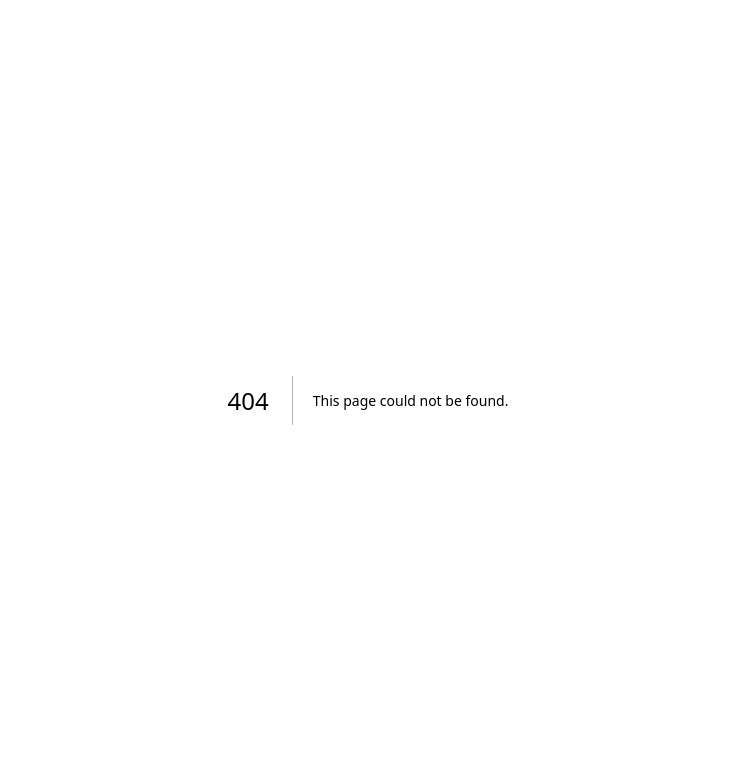
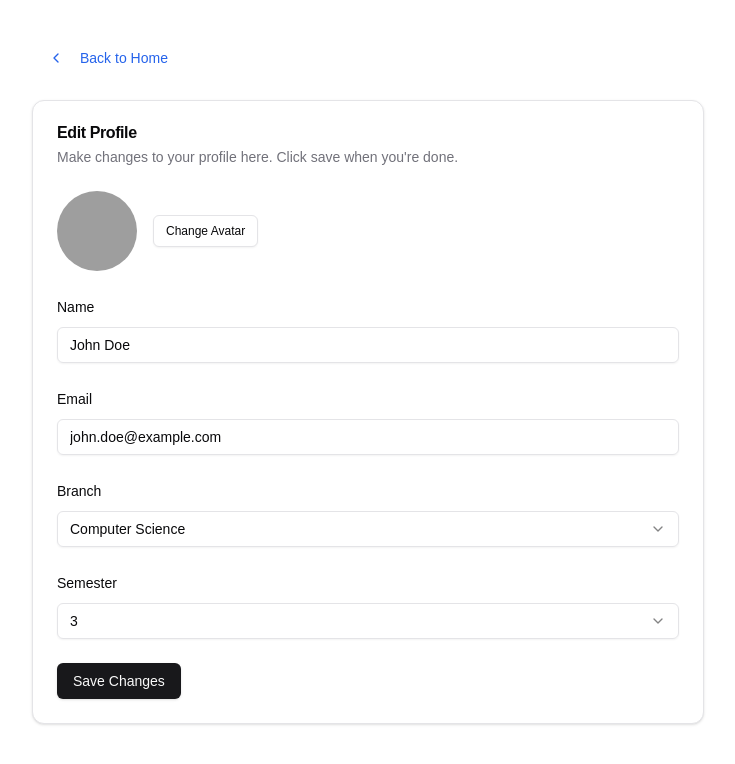
Before and after one commit to ayan15888/bms, a Next.js app in the folder bms/: page /profile in a window 1280 px wide. Before the commit this address had no page. Shown: the top 764 px of the page, without its empty margins (272-1007 px from the left). Built offline with nearby package versions, Linux system fonts and the light colour scheme; grey boxes are pictures that could not be loaded.

Commit message:
scrolbar

```diff
--- a/bms/app/layout.tsx
+++ b/bms/app/layout.tsx
@@ -1,12 +1,19 @@
 import type { Metadata } from "next";
 import localFont from "next/font/local";
+import { Inter } from "next/font/google";
 import "./globals.css";
+
+const inter = Inter({
+  subsets: ["latin"],
+  variable: "--font-inter",
+});
 
 const geistSans = localFont({
   src: "./fonts/GeistVF.woff",
   variable: "--font-geist-sans",
   weight: "100 900",
 });
+
 const geistMono = localFont({
   src: "./fonts/GeistMonoVF.woff",
   variable: "--font-geist-mono",
@@ -26,7 +33,7 @@ export default function RootLayout({
   return (
     <html lang="en">
       <body
-        className={`${geistSans.variable} ${geistMono.variable} antialiased`}
+        className={`${inter.variable} ${geistSans.variable} ${geistMono.variable} antialiased`}
       >
         {children}
       </body>
--- a/bms/app/page.tsx
+++ b/bms/app/page.tsx
@@ -1,4 +1,6 @@
 'use client'
+
+
 
 import { useState, useEffect } from 'react'
 import Link from 'next/link'
@@ -26,11 +28,11 @@ export default function Home() {
 
   return (
     <div className="min-h-screen bg-gradient-to-b from-blue-100 to-white">
-      <header className={`sticky top-0 z-50 transition-all duration-200 ${isScrolled ? 'bg-white/80 backdrop-blur-md shadow-md' : 'bg-transparent'}`}>
+      <header className={`sticky top-0 z-50 transition-all duration-200 ${isScrolled ? 'bg-white/20 backdrop-blur-md shadow-md' : 'bg-transparent'}`}>
         <div className="container mx-auto px-4 py-4 flex justify-between items-center">
           <Link href="/" className="flex items-center space-x-2">
-            <BookOpen className="h-8 w-8 text-blue-600" />
-            <span className="text-2xl font-bold text-blue-600">UniBook Exchange</span>
+            <BookOpen className="h-8 w-8 text-gray-600" />
+            <span className="text-2xl font-bold text-gray-600">UniBook</span>
           </Link>
           <nav className="space-x-4">
             <Button asChild variant="ghost">
@@ -50,8 +52,8 @@ export default function Home() {
             animate={{ opacity: 1, y: 0 }}
             transition={{ duration: 0.5 }}
           >
-            <h1 className="text-4xl md:text-5xl font-bold mb-4">University Book Exchange</h1>
-            <p className="text-xl text-gray-600 mb-8 max-w-2xl mx-auto">Buy and sell used textbooks within your university community!</p>
+            <h1 className="text-4xl md:text-5xl font-extrabold mb-4 font-serif">University Book Exchange</h1>
+            <p className="text-xl  text-gray-600 mb-8 max-w-2xl mx-auto">Buy and sell used textbooks within your university community!</p>
             <div className="flex max-w-md mx-auto">
               <Input type="text" placeholder="Search for books..." className="rounded-r-none" />
               <Button type="submit" className="rounded-l-none">
--- /dev/null
+++ b/bms/app/profile/page.tsx
@@ -0,0 +1,131 @@
+'use client'
+
+import { useState } from 'react'
+import Link from 'next/link'
+import { Button } from "@/components/ui/button"
+import { Input } from "@/components/ui/input"
+import { Label } from "@/components/ui/label"
+import { Card, CardContent, CardDescription, CardFooter, CardHeader, CardTitle } from "@/components/ui/card"
+import { Avatar, AvatarFallback, AvatarImage } from "@/components/ui/avatar"
+import { Select, SelectContent, SelectItem, SelectTrigger, SelectValue } from "@/components/ui/select"
+import { ChevronLeft } from 'lucide-react'
+
+export default function Component() {
+  const [profile, setProfile] = useState({
+    name: 'John Doe',
+    email: 'john.doe@example.com',
+    branch: 'Computer Science',
+    semester: '3',
+    avatar: '/placeholder.svg?height=100&width=100'
+  })
+
+  const handleChange = (e: React.ChangeEvent<HTMLInputElement>) => {
+    const { name, value } = e.target
+    setProfile(prev => ({ ...prev, [name]: value }))
+  }
+
+  const handleSelectChange = (name: string, value: string) => {
+    setProfile(prev => ({ ...prev, [name]: value }))
+  }
+
+  const handleSubmit = (e: React.FormEvent) => {
+    e.preventDefault()
+    // Here you would typically send the updated profile to your backend
+    console.log('Updated profile:', profile)
+    // For demo purposes, we'll just log the updated profile
+    alert('Profile updated successfully!')
+  }
+
+  return (
+    <div className="container mx-auto py-10">
+      <div className="max-w-2xl mx-auto">
+        <div className="mb-6">
+          <Button asChild variant="ghost" className="hover:bg-transparent">
+            <Link href="/" className="flex items-center text-blue-600">
+              <ChevronLeft className="mr-2 h-4 w-4" />
+              Back to Home
+            </Link>
+          </Button>
+        </div>
+        <Card>
+          <CardHeader>
+            <CardTitle>Edit Profile</CardTitle>
+            <CardDescription>Make changes to your profile here. Click save when you're done.</CardDescription>
+          </CardHeader>
+          <form onSubmit={handleSubmit}>
+            <CardContent className="space-y-6">
+              <div className="flex items-center space-x-4">
+                <Avatar className="w-20 h-20">
+                  <AvatarImage src={profile.avatar} alt={profile.name} />
+                  <AvatarFallback>{profile.name.split(' ').map(n => n[0]).join('')}</AvatarFallback>
+                </Avatar>
+                <Button variant="outline" size="sm">Change Avatar</Button>
+              </div>
+              <div className="space-y-2">
+                <Label htmlFor="name">Name</Label>
+                <Input
+                  id="name"
+                  name="name"
+                  value={profile.name}
+                  onChange={handleChange}
+                  required
+                />
+              </div>
+              <div className="space-y-2">
+                <Label htmlFor="email">Email</Label>
+                <Input
+                  id="email"
+                  name="email"
+                  type="email"
+                  value={profile.email}
+                  onChange={handleChange}
+                  required
+                />
+              </div>
+              <div className="space-y-2">
+                <Label htmlFor="branch">Branch</Label>
+                <Select
+                  name="branch"
+                  value={profile.branch}
+                  onValueChange={(value) => handleSelectChange('branch', value)}
+                >
+                  <SelectTrigger>
+                    <SelectValue placeholder="Select branch" />
+                  </SelectTrigger>
+                  <SelectContent>
+                    <SelectItem value="Computer Science">Computer Science</SelectItem>
+                    <SelectItem value="Electrical Engineering">Electrical Engineering</SelectItem>
+                    <SelectItem value="Mechanical Engineering">Mechanical Engineering</SelectItem>
+                    <SelectItem value="Civil Engineering">Civil Engineering</SelectItem>
+                  </SelectContent>
+                </Select>
+              </div>
+              <div className="space-y-2">
+                <Label htmlFor="semester">Semester</Label>
+                <Select
+                  name="semester"
+                  value={profile.semester}
+                  onValueChange={(value) => handleSelectChange('semester', value)}
+                >
+                  <SelectTrigger>
+                    <SelectValue placeholder="Select semester" />
+                  </SelectTrigger>
+                  <SelectContent>
+                    {[1, 2, 3, 4, 5, 6, 7, 8].map((sem) => (
+                      <SelectItem key={sem} value={sem.toString()}>
+                        {sem}
+                      </SelectItem>
+                    ))}
+                  </SelectContent>
+                </Select>
+              </div>
+            </CardContent>
+            <CardFooter>
+              <Button type="submit">Save Changes</Button>
+            </CardFooter>
+          </form>
+        </Card>
+      </div>
+    </div>
+  )
+}
--- /dev/null
+++ b/bms/components/ui/avatar.tsx
@@ -0,0 +1,50 @@
+"use client"
+
+import * as React from "react"
+import * as AvatarPrimitive from "@radix-ui/react-avatar"
+
+import { cn } from "@/lib/utils"
+
+const Avatar = React.forwardRef<
+  React.ElementRef<typeof AvatarPrimitive.Root>,
+  React.ComponentPropsWithoutRef<typeof AvatarPrimitive.Root>
+>(({ className, ...props }, ref) => (
+  <AvatarPrimitive.Root
+    ref={ref}
+    className={cn(
+      "relative flex h-10 w-10 shrink-0 overflow-hidden rounded-full",
+      className
+    )}
+    {...props}
+  />
+))
+Avatar.displayName = AvatarPrimitive.Root.displayName
+
+const AvatarImage = React.forwardRef<
+  React.ElementRef<typeof AvatarPrimitive.Image>,
+  React.ComponentPropsWithoutRef<typeof AvatarPrimitive.Image>
+>(({ className, ...props }, ref) => (
+  <AvatarPrimitive.Image
+    ref={ref}
+    className={cn("aspect-square h-full w-full", className)}
+    {...props}
+  />
+))
+AvatarImage.displayName = AvatarPrimitive.Image.displayName
+
+const AvatarFallback = React.forwardRef<
+  React.ElementRef<typeof AvatarPrimitive.Fallback>,
+  React.ComponentPropsWithoutRef<typeof AvatarPrimitive.Fallback>
+>(({ className, ...props }, ref) => (
+  <AvatarPrimitive.Fallback
+    ref={ref}
+    className={cn(
+      "flex h-full w-full items-center justify-center rounded-full bg-muted",
+      className
+    )}
+    {...props}
+  />
+))
+AvatarFallback.displayName = AvatarPrimitive.Fallback.displayName
+
+export { Avatar, AvatarImage, AvatarFallback }
--- /dev/null
+++ b/bms/components/ui/card.tsx
@@ -0,0 +1,76 @@
+import * as React from "react"
+
+import { cn } from "@/lib/utils"
+
+const Card = React.forwardRef<
+  HTMLDivElement,
+  React.HTMLAttributes<HTMLDivElement>
+>(({ className, ...props }, ref) => (
+  <div
+    ref={ref}
+    className={cn(
+      "rounded-xl border bg-card text-card-foreground shadow",
+      className
+    )}
+    {...props}
+  />
+))
+Card.displayName = "Card"
+
+const CardHeader = React.forwardRef<
+  HTMLDivElement,
+  React.HTMLAttributes<HTMLDivElement>
+>(({ className, ...props }, ref) => (
+  <div
+    ref={ref}
+    className={cn("flex flex-col space-y-1.5 p-6", className)}
+    {...props}
+  />
+))
+CardHeader.displayName = "CardHeader"
+
+const CardTitle = React.forwardRef<
+  HTMLDivElement,
+  React.HTMLAttributes<HTMLDivElement>
+>(({ className, ...props }, ref) => (
+  <div
+    ref={ref}
+    className={cn("font-semibold leading-none tracking-tight", className)}
+    {...props}
+  />
+))
+CardTitle.displayName = "CardTitle"
+
+const CardDescription = React.forwardRef<
+  HTMLDivElement,
+  React.HTMLAttributes<HTMLDivElement>
+>(({ className, ...props }, ref) => (
+  <div
+    ref={ref}
+    className={cn("text-sm text-muted-foreground", className)}
+    {...props}
+  />
+))
+CardDescription.displayName = "CardDescription"
+
+const CardContent = React.forwardRef<
+  HTMLDivElement,
+  React.HTMLAttributes<HTMLDivElement>
+>(({ className, ...props }, ref) => (
+  <div ref={ref} className={cn("p-6 pt-0", className)} {...props} />
+))
+CardContent.displayName = "CardContent"
+
+const CardFooter = React.forwardRef<
+  HTMLDivElement,
+  React.HTMLAttributes<HTMLDivElement>
+>(({ className, ...props }, ref) => (
+  <div
+    ref={ref}
+    className={cn("flex items-center p-6 pt-0", className)}
+    {...props}
+  />
+))
+CardFooter.displayName = "CardFooter"
+
+export { Card, CardHeader, CardFooter, CardTitle, CardDescription, CardContent }
--- a/bms/package.json
+++ b/bms/package.json
@@ -9,8 +9,10 @@
     "lint": "next lint"
   },
   "dependencies": {
+    "@next/font": "^14.2.15",
     "@radix-ui/react-accordion": "^1.2.1",
     "@radix-ui/react-alert-dialog": "^1.1.2",
+    "@radix-ui/react-avatar": "^1.1.1",
     "@radix-ui/react-label": "^2.1.0",
     "@radix-ui/react-select": "^2.1.2",
     "@radix-ui/react-slot": "^1.1.0",
@@ -23,6 +25,7 @@
     "react": "^18",
     "react-dom": "^18",
     "tailwind-merge": "^2.5.4",
+    "tailwind-scrollbar": "^3.1.0",
     "tailwindcss-animate": "^1.0.7"
   },
   "devDependencies": {
```
Also changed, not shown: 1 other file (tests, documents, lock files or other folders).
